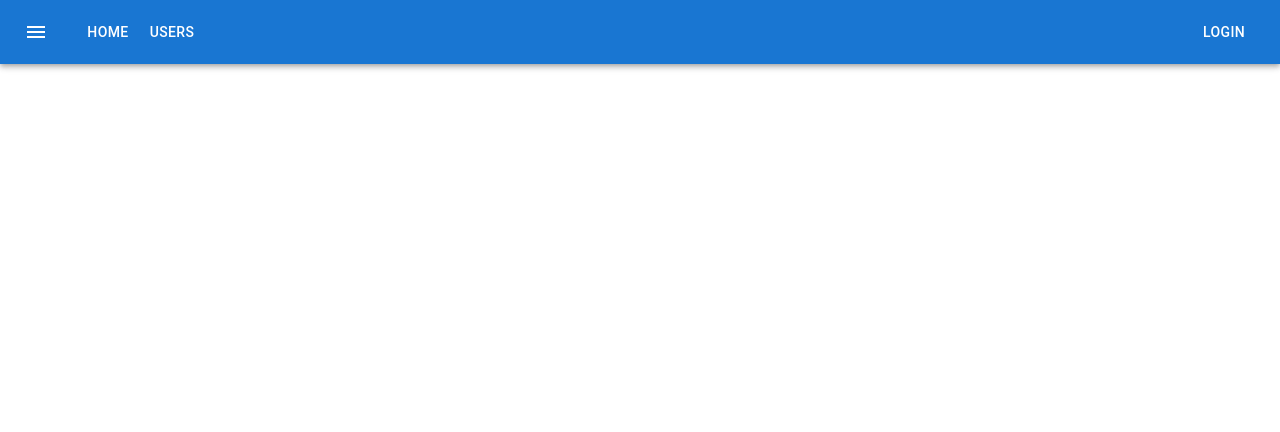
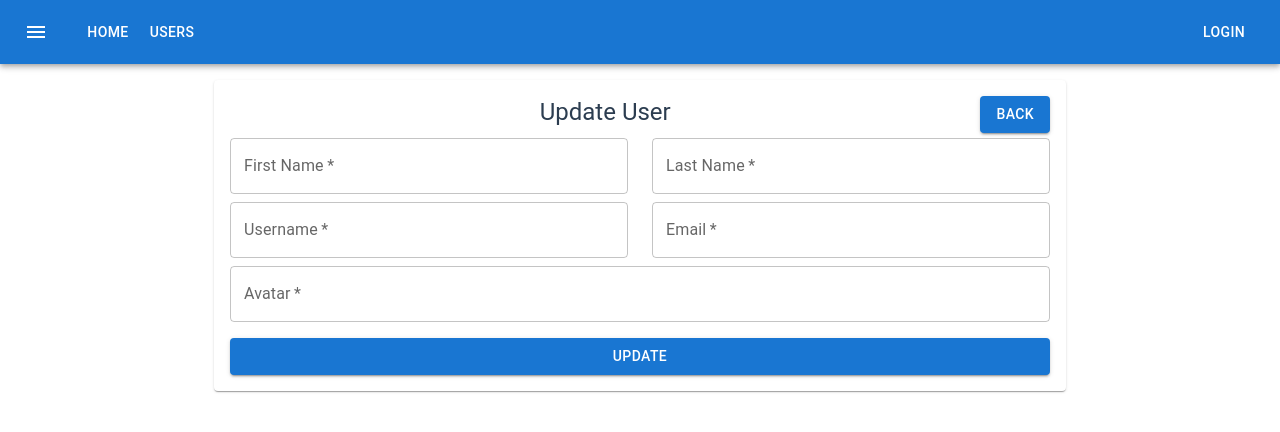
Before and after one commit to FaisalQureshi1231/react-crud-app, a React (Create React App) app: page /update/1 in a window 1280 px wide. Before the commit this address had no page. Shown: the top 432 px of the page. Built offline with nearby package versions, Linux system fonts and the light colour scheme; no server answers.

Commit message:
add the edit button functionality and get the user adit data

```diff
--- a/src/App.js
+++ b/src/App.js
@@ -20,7 +20,7 @@ function App() {
         <Route path='/' element={<Home />} />
         <Route path='users' element = {<Users />} />
         <Route path='create' element={<Create />} />
-        <Route path='update' element={<Update />} />
+        <Route path='update/:id' element={<Update />} />
       </Routes>
     </>
   );
--- a/src/components/users/Update.js
+++ b/src/components/users/Update.js
@@ -1,6 +1,7 @@
 import { Button, Container, Grid2, Paper, styled, TextField, Typography } from '@mui/material'
-import React, { useState } from 'react'
-import { Link } from 'react-router-dom';
+import axios from 'axios';
+import React, { useEffect, useState } from 'react'
+import { Link, useParams } from 'react-router-dom';
 
 const RootDiv = styled('div')({
     flexGrow : 1
@@ -15,6 +16,24 @@ function Update() {
     const [username, setUsername] = useState('');
     const [email, setEmail]       = useState('');
     const [avatar, setAvatar]     = useState('');
+    const { id }                 = useParams();
+    useEffect(() => {
+        axios.get(`https://www.melivecode.com/api/users/${id}`)
+             .then((response) => {
+                const data = response.data;
+                console.log(data)
+                if(data.status === 'ok'){
+                    setFname(data.user.fname)
+                    setLname(data.user.lname)
+                    setUsername(data.user.username)
+                    setEmail(data.user.email)
+                    setAvatar(data.user.avatar)
+                }
+             })
+             .catch((error) => {
+                console.log('Error: ', error)
+             })
+    },[id])
   return (
         <RootDiv>
             <Container sx={{ marginTop : '16px' }} maxWidth="md">
@@ -31,23 +50,26 @@ function Update() {
                                 <TextField
                                     autoComplete="fname"
                                     name="firstName"
+                                    value={fname}
                                     variant="outlined"
                                     required
                                     fullWidth
                                     id="firstName"
                                     label="First Name"
-                                    autoFocus
+                                    onChange={(e) => setFname(e.target.value)}
                                 />
                             </Grid2>
                             <Grid2  size={6}>
                                 <TextField
                                     autoComplete="off"
                                     name="lastName"
+                                    value={lname}
                                     variant="outlined"
                                     required
                                     fullWidth
                                     id="lastName"
                                     label="Last Name"
+                                    onChange={(e) => setLname(e.target.value)}
                                 />
                             </Grid2>
                             <Grid2  size={6}>
@@ -57,6 +79,8 @@ function Update() {
                                     fullWidth
                                     id="username"
                                     label="Username"
+                                    value={username}
+                                    onChange={(e) => setUsername(e.target.value)}
                                 />
                             </Grid2>
                             <Grid2  size={6}>
@@ -67,6 +91,8 @@ function Update() {
                                     id="email"
                                     label="Email"
                                     type="email"
+                                    value={email}
+                                    onChange={(e) => setEmail(e.target.value)}
                                 />
                             </Grid2>
                             <Grid2  size={12}>
@@ -77,6 +103,8 @@ function Update() {
                                     id="avatar"
                                     label="Avatar"
                                     type="url"
+                                    value={avatar}
+                                    onChange={(e) => setAvatar(e.target.value)}
                                 />
                             </Grid2>
                         </Grid2>
--- a/src/components/users/Users.js
+++ b/src/components/users/Users.js
@@ -24,6 +24,11 @@ function Users() {
   useEffect(()=>{
     getUsers()
   }, [])
+
+  const updateUser = (id) => {
+    console.log(id)
+    window.location = '/update/' + id
+  }
   return (
     <RootDiv>
       <Container sx={{ marginTop : '16px' }} maxWidth="lg">
@@ -67,7 +72,9 @@ function Users() {
                       <TableCell align="left">{user.username}</TableCell>
                       <TableCell align="center">
                         <ButtonGroup color="primary" aria-label="outlined primary button group">
-                          <Button>Edit</Button>
+                          <Link to={`/update/${user.id}`}>
+                            <Button>Edit</Button>
+                          </Link>
                           <Button>Del</Button>
                         </ButtonGroup>
                       </TableCell>
```
